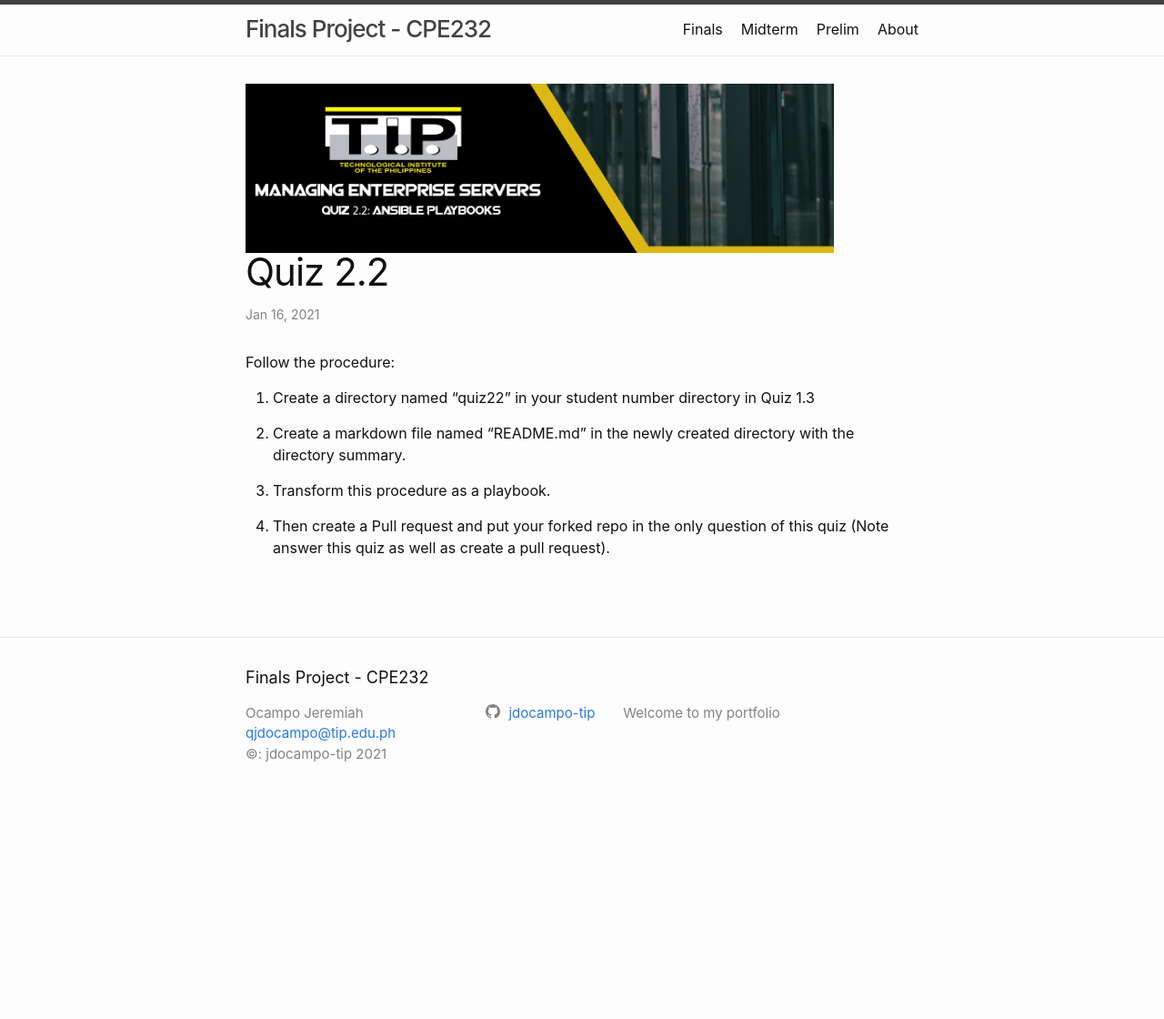
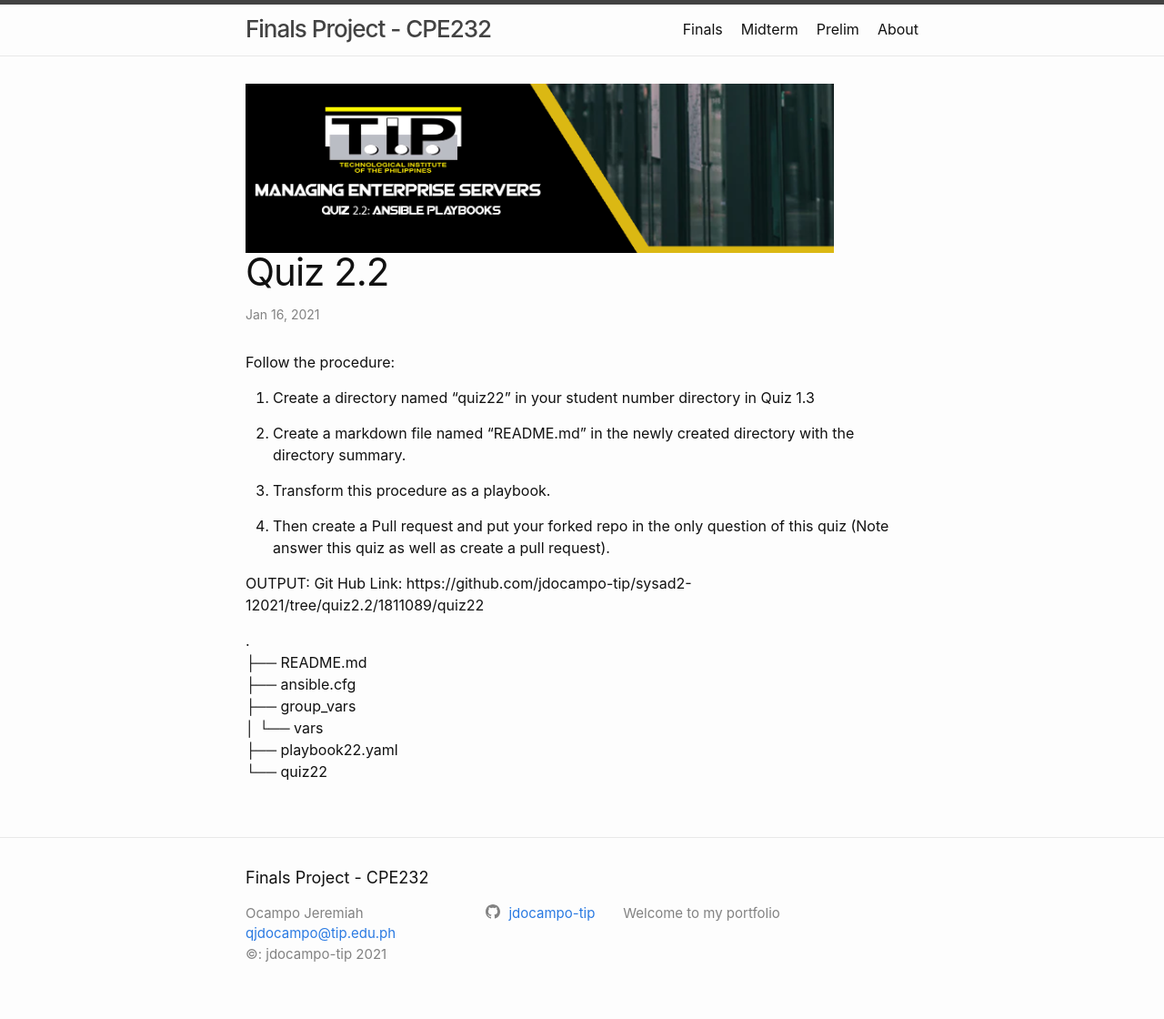
Before and after one commit to jdocampo-tip/jdocampo.github.io, a Jekyll site: the page built from Project/Prelim/_posts/2021-01-16-quiz22.md, in a window 1280 px wide. Shown: the whole page at 91% size. Built offline with Jekyll 4.4.1, drawn with Linux system fonts in a browser that asks for light colours; before the commit the page ends 900 px from its top, so only the background shows below that.

Commit message:
Quiz 2.2

```diff
--- a/Project/Prelim/_posts/2021-01-16-quiz22.md
+++ b/Project/Prelim/_posts/2021-01-16-quiz22.md
@@ -14,3 +14,14 @@ Follow the procedure:
 3. Transform this procedure as a playbook.
 
 4. Then create a Pull request and put your forked repo in the only question of this quiz (Note answer this quiz as well as create a pull request).
+
+OUTPUT:
+Git Hub Link: https://github.com/jdocampo-tip/sysad2-12021/tree/quiz2.2/1811089/quiz22
+
+.
+├── README.md
+├── ansible.cfg
+├── group_vars
+│   └── vars
+├── playbook22.yaml
+└── quiz22
```
